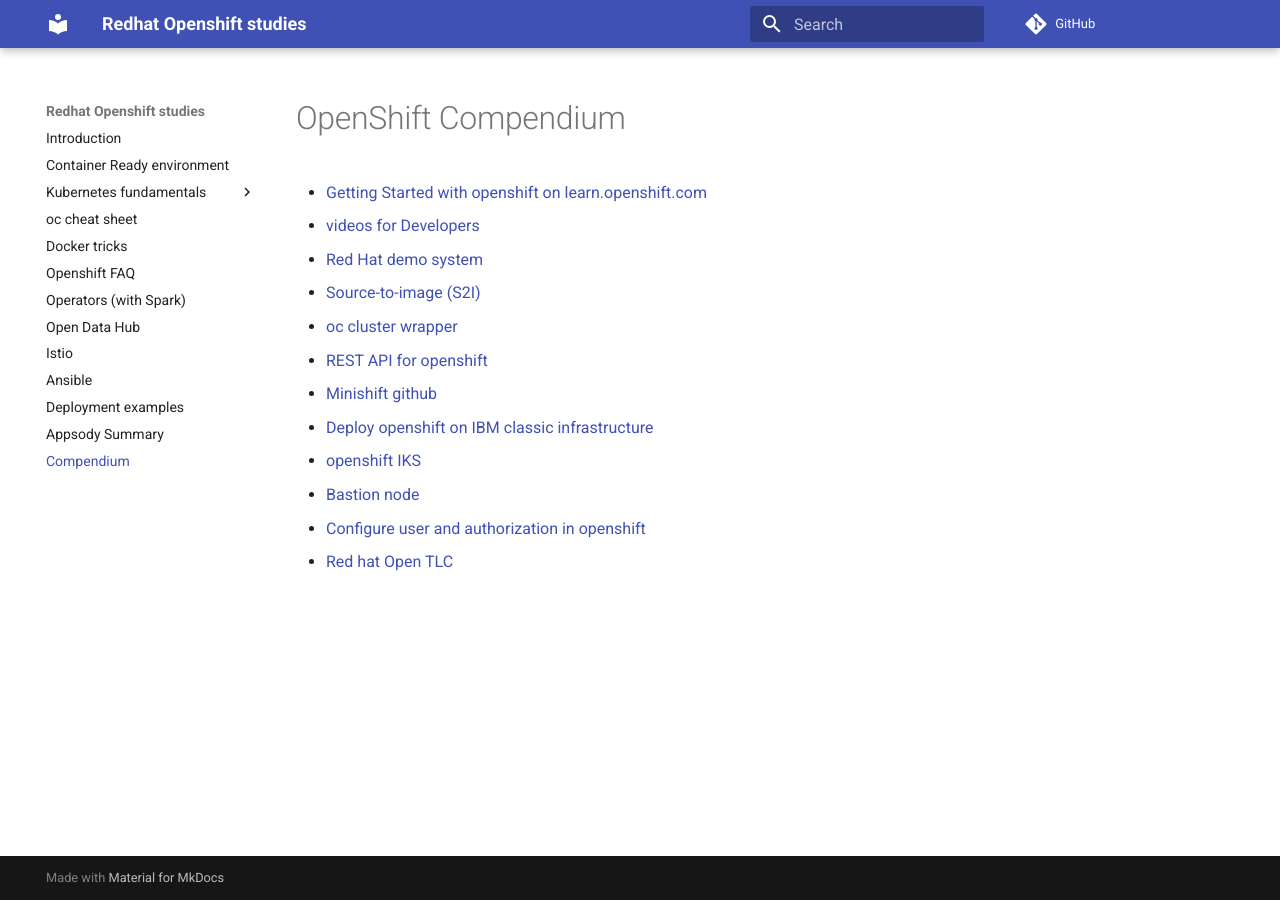
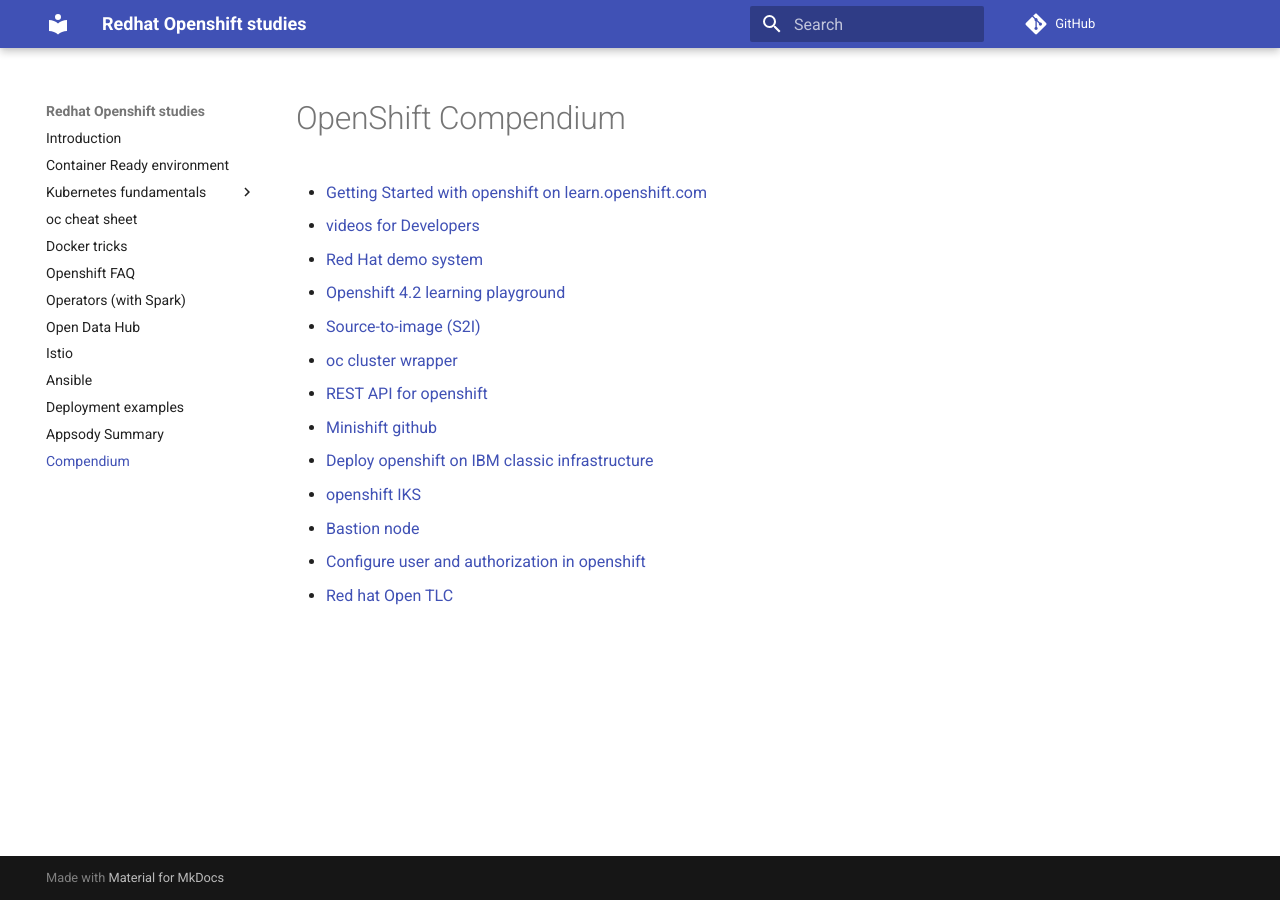
Before and after one commit to jbcodeforce/openshift-studies, an MkDocs documentation site: the page built from docs/compendium.md, in a window 1280 px wide. Built offline with MkDocs 1.6.1 and Material for MkDocs 9.7.7, drawn with Linux system fonts in a browser that asks for light colours; comment, search, counter and statistics services are not loaded.

Commit message:
Add 4.2 playground ref

```diff
--- a/docs/compendium.md
+++ b/docs/compendium.md
@@ -3,6 +3,7 @@
 * [Getting Started with openshift on learn.openshift.com](https://learn.openshift.com/introduction/getting-started/)
 * [videos for Developers](https://developers.redhat.com)
 * [Red Hat demo system](rhpds.redhat.com)
+* [Openshift 4.2 learning playground](https://learn.openshift.com/playgrounds/openshift42/)
 * [Source-to-image (S2I)](https://docs.openshift.org/latest/creating_images/s2i.html)
 * [oc cluster wrapper](https://github.com/openshift-evangelists/oc-cluster-wrapper)
 * [REST API for openshift](https://docs.openshift.org/latest/rest_api/index.html)
```
